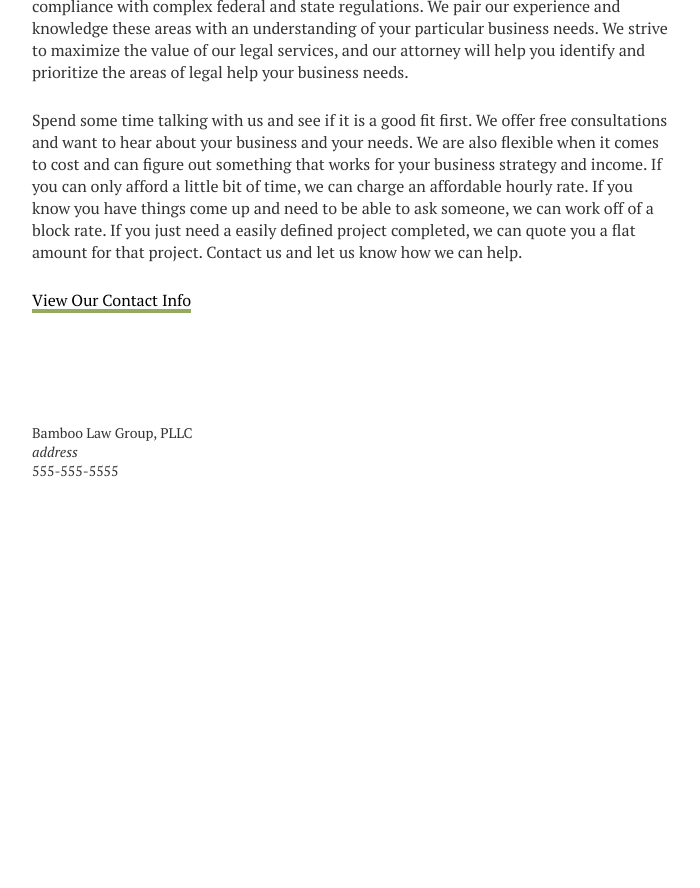
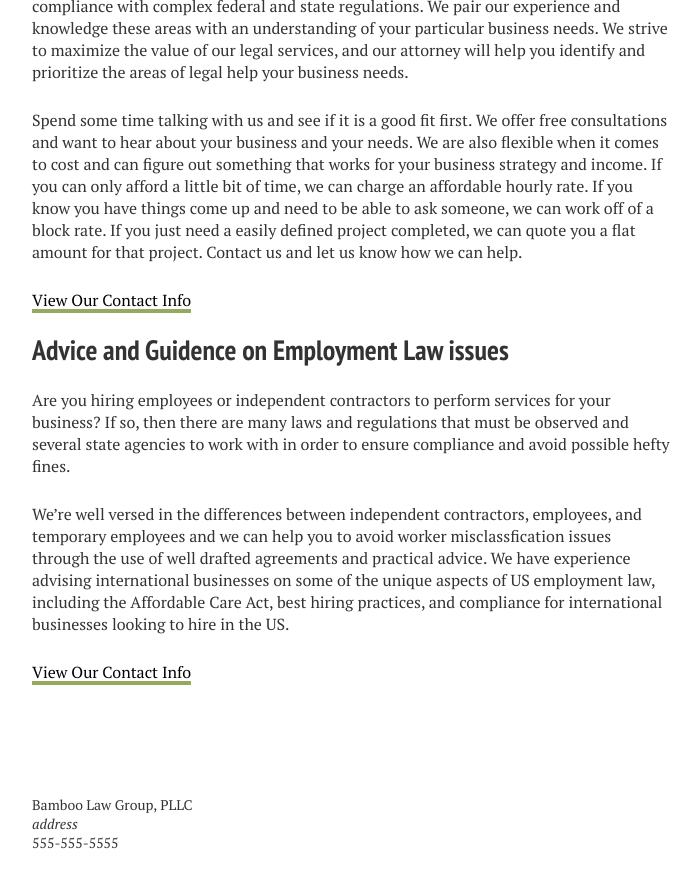
Before and after one commit to nerdyfergy/blg-site-mm3, a Jekyll site: the page built from services/index.md, in a window 1280 px wide and 900 px high, scrolled down 2522 px. Shown: the top 888 px of the window, without its empty margins (288-988 px from the left). Built offline with Jekyll 4.4.1, drawn with Linux system fonts in a browser that asks for light colours; before the commit the page ends 3050 px from its top, so only the background shows below that; some of the changed text lies outside the part shown.

Commit message:
Update index.md

```diff
--- a/services/index.md
+++ b/services/index.md
@@ -48,3 +48,11 @@ We know that you confront complex legal issues every day including intellectual
 Spend some time talking with us and see if it is a good fit first. We offer free consultations and want to hear about your business and your needs. We are also flexible when it comes to cost and can figure out something that works for your business strategy and income. If you can only afford a little bit of time, we can charge an affordable hourly rate. If you know you have things come up and need to be able to ask someone, we can work off of a block rate. If you just need a easily defined project completed, we can quote you a flat amount for that project. Contact us and let us know how we can help.
 
 <a markdown="0" href="{{ site.url }}/contact">View Our Contact Info</a>
+
+## Advice and Guidence on Employment Law issues
+Are you hiring employees or independent contractors to perform services for your business? If so, then there are many laws and regulations that must be observed and several state agencies to work with in order to ensure compliance and avoid possible hefty fines.
+
+We're well versed in the differences between independent contractors, employees, and temporary employees and we can help you to avoid worker misclassfication issues through the use of well drafted agreements and practical advice.
+We have experience advising international businesses on some of the unique aspects of US employment law, including the Affordable Care Act, best hiring practices, and compliance for international businesses looking to hire in the US.
+
+<a markdown="0" href="{{ site.url }}/contact">View Our Contact Info</a>
```
